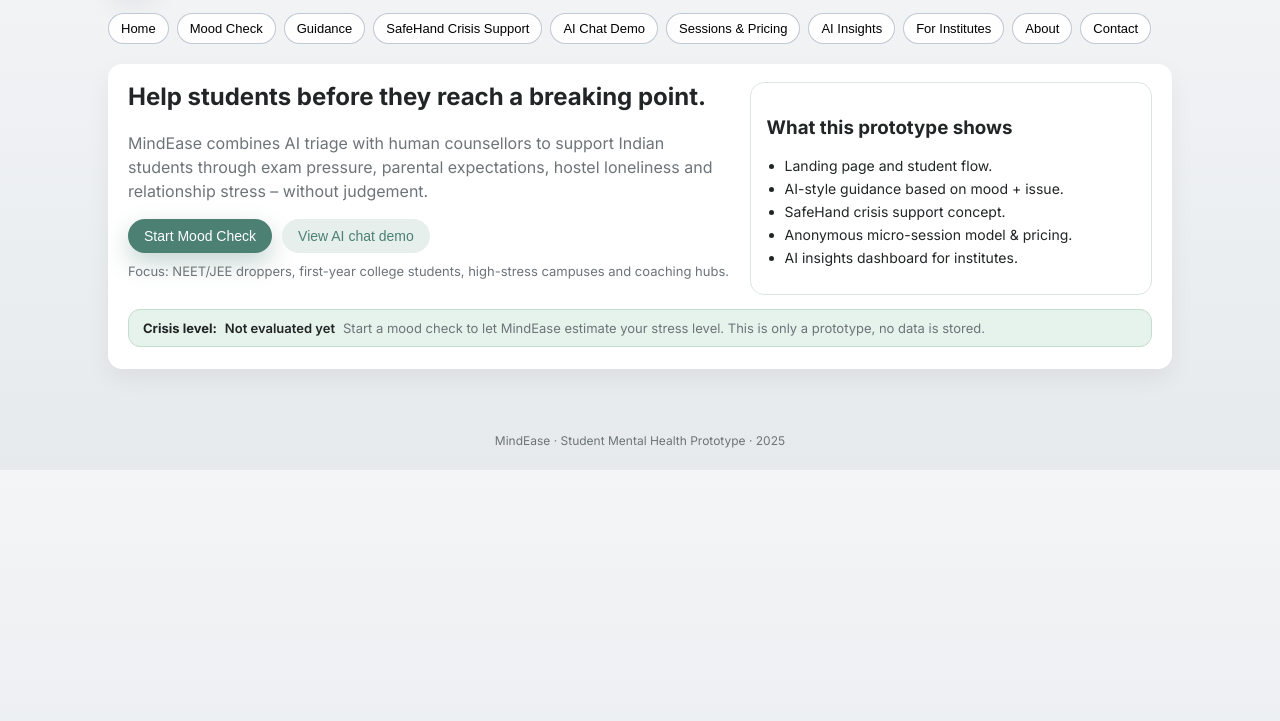
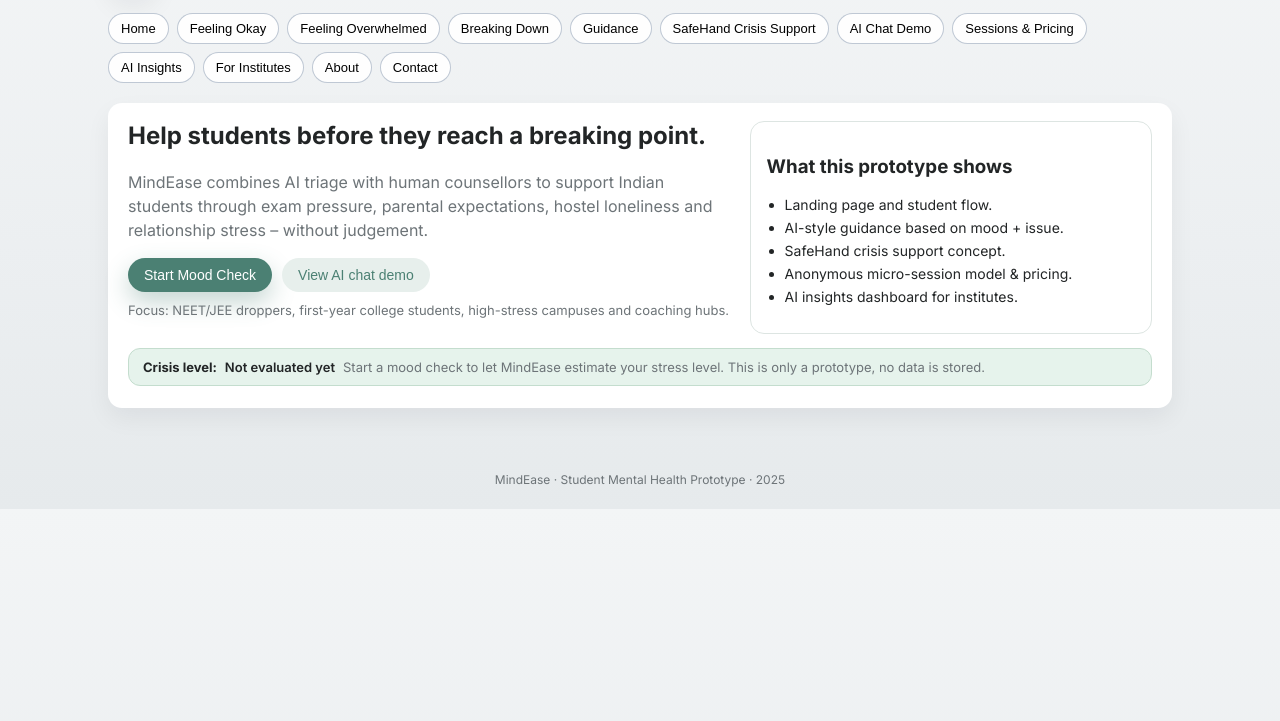
Before and after one commit to gouseiafatma/MindEase-App, a plain HTML site: page index.html in a window 1280 px wide. Shown: the part 79-800 px from the top of the page. Drawn offline with Linux system fonts and the light colour scheme.

Commit message:
Update index.html

```diff
--- a/index.html
+++ b/index.html
@@ -23,7 +23,9 @@
   <!-- NAVIGATION -->
   <nav class="nav">
     <button onclick="showScreen('home')">Home</button>
-    <button onclick="showScreen('mood')">Mood Check</button>
+    <button onclick="moodCheck('low')">Feeling Okay</button>
+<button onclick="moodCheck('medium')">Feeling Overwhelmed</button>
+<button onclick="moodCheck('high')">Breaking Down</button>
     <button onclick="showScreen('guidance')">Guidance</button>
     <button onclick="showScreen('safehand')">SafeHand Crisis Support</button>
     <button onclick="showScreen('ai-demo')">AI Chat Demo</button>
```
